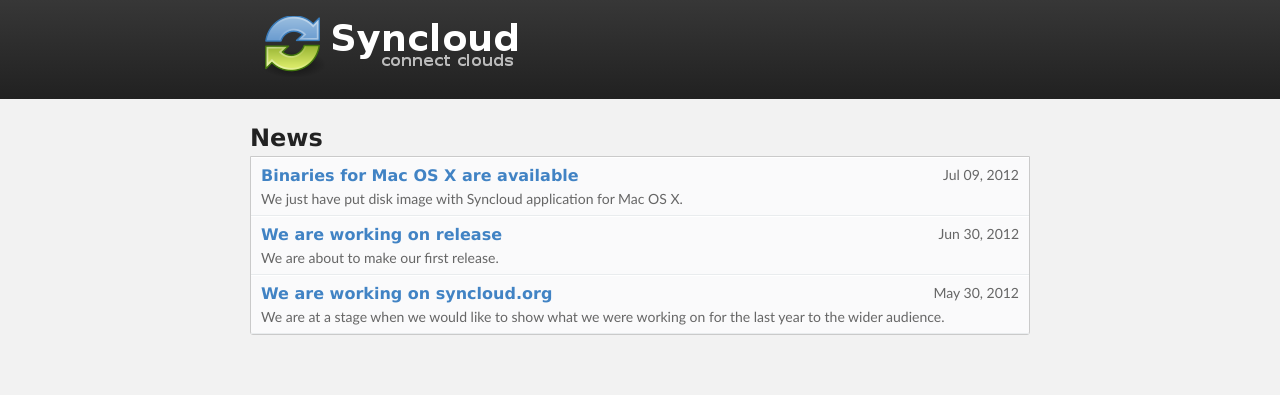
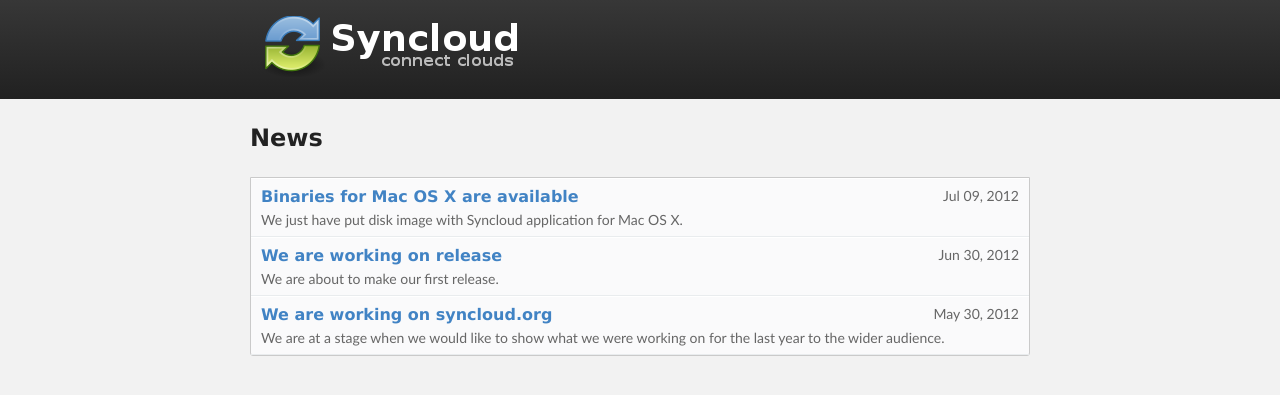
Before and after one commit to syncloud/syncloud.org, a Jekyll site: the page built from index.markdown, in a window 1280 px wide. Shown: the top 395 px of the page. Built offline with Jekyll 4.4.1, drawn with Linux system fonts in a browser that asks for light colours.

Commit message:
Added spacing between headers and page contents

```diff
--- a/_layouts/news.html
+++ b/_layouts/news.html
@@ -9,8 +9,8 @@
     <div class="grid_10">
 
         <p style="float: right;">{{ page.date| date:"%b %d, %Y"}}</p>
-        <h5>{{ page.title }}</h5>
-
+        <h3>{{ page.title }}</h3>
+        <br/>
         {{ content }}
 
     </div>
--- a/about.markdown
+++ b/about.markdown
@@ -8,6 +8,7 @@
     <div class="grid_1">&nbsp;</div>
     <div class="grid_6">
         <h3>About Syncloud Project</h3>
+        <br/>
 
         <p>This tool simply connects your devices through cloud storage service of your choice. So for example picture taken on the phone will be saved on the laptop.</p>
 
--- a/contactus.markdown
+++ b/contactus.markdown
@@ -6,11 +6,9 @@
 <div class="container_12">
 
     <div class="grid_1">&nbsp;</div>
-
     <div class="grid_10">
-
         <h3>Contact Us</h3>
-        <br><br>
+        <br/>
 
         <h5>Mail</h5>
         We appreciate any feedback about the project. You can post any question on our distribution list <a href="mailto:syncloud@googlegroups.com">syncloud@googlegroups.com</a> or see all the messages on our <a href="https://groups.google.com/d/forum/syncloud">google groups web page</a><br><br>
--- a/download.markdown
+++ b/download.markdown
@@ -63,9 +63,8 @@
     <div class="grid_1">&nbsp;</div>
 
     <div class="grid_10">
-
         <h3>Download</h3>
-
+        <br/>
         <div id="accordion">
 
         <h3><a href="#">Windows</a></h3>
--- a/index.markdown
+++ b/index.markdown
@@ -8,9 +8,8 @@
     <div class="grid_1">&nbsp;</div>
 
     <div class="grid_10">
-
         <h3>News</h3>
-
+        <br/>
         <div class="list-module">
             <div class="list-body">
                 <ul>
```
